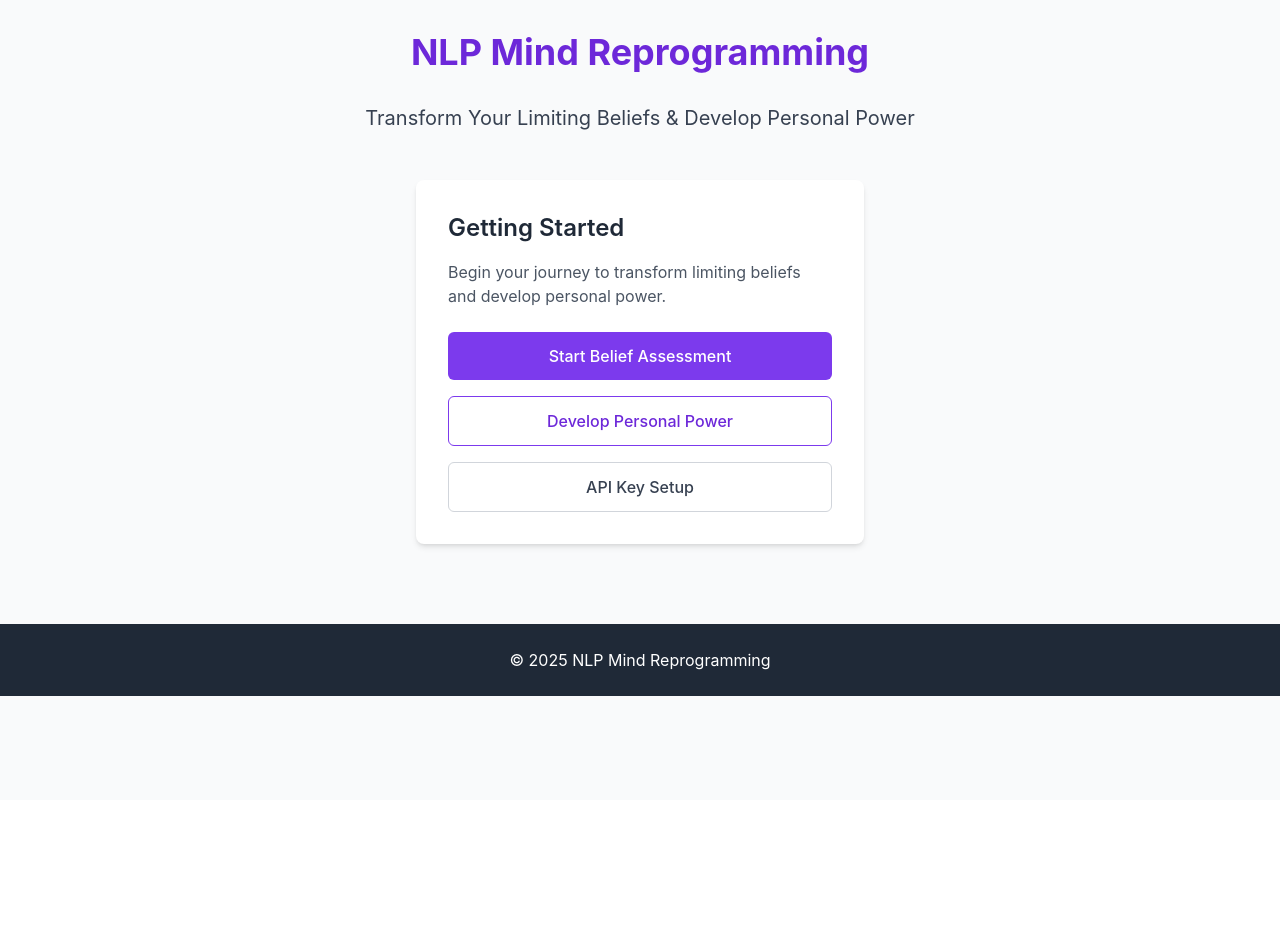
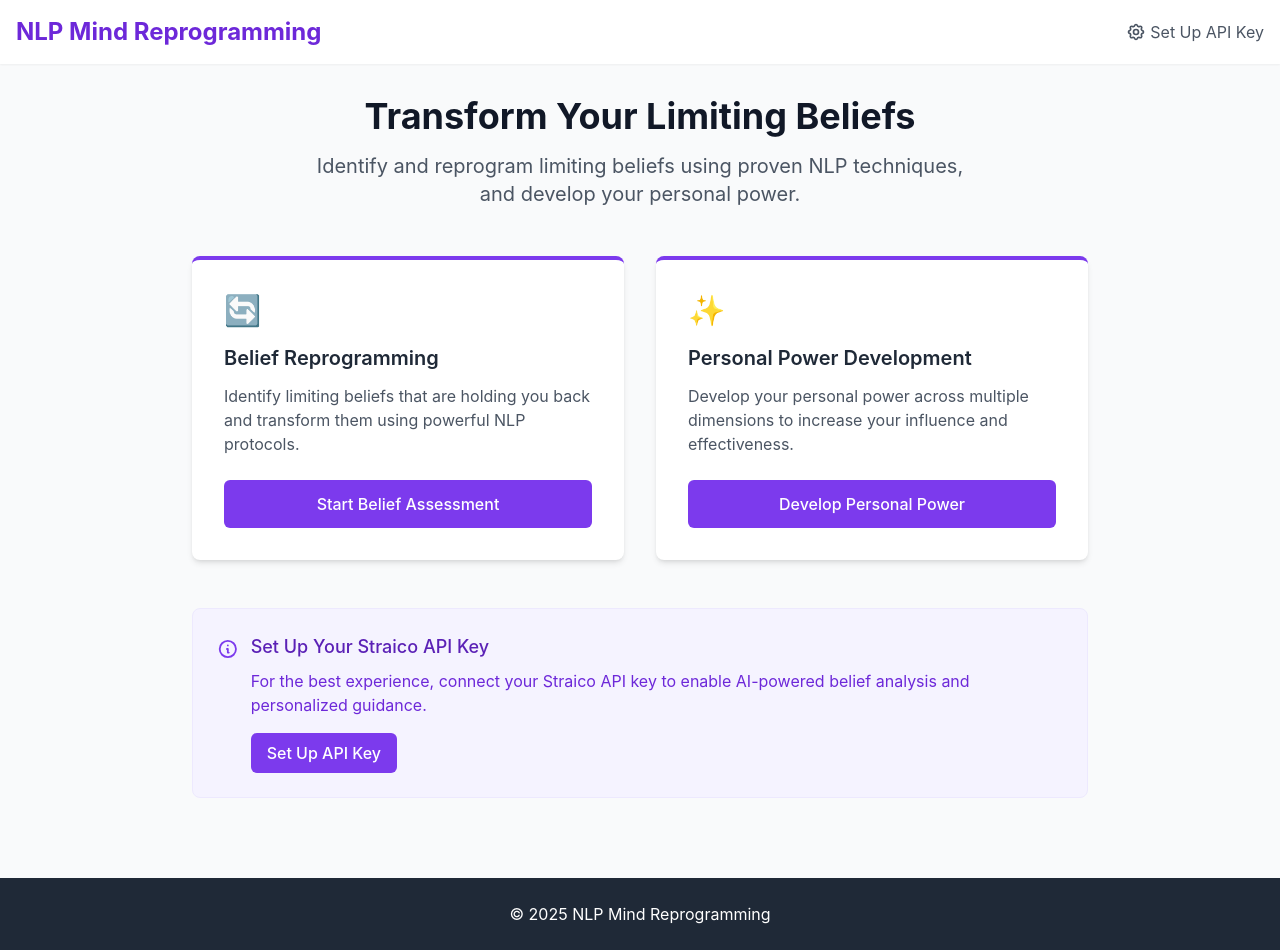
Before and after one commit to SaviorSefa/nlp-mind-reprogramming, a Next.js app: page / in a window 1280 px wide. Before the commit the page ends 800 px from the top, so only its background shows below. Built offline with nearby package versions, Linux system fonts and the light colour scheme.

Commit message:
Update index.js

```diff
--- a/src/pages/index.js
+++ b/src/pages/index.js
@@ -1,9 +1,10 @@
 import Head from 'next/head'
-import { useState } from 'react'
+import { useState, useEffect } from 'react'
 import BeliefAnalysisResult from '../components/assessment/BeliefAnalysisResult'
 import ProtocolExecution from '../components/protocols/ProtocolExecution'
 import PowerDevelopment from '../components/power/PowerDevelopment'
 import PowerExercise from '../components/power/PowerExercise'
+import ApiKeySetup from '../components/common/ApiKeySetup'
 
 export default function Home() {
   const [currentView, setCurrentView] = useState('home');
@@ -11,6 +12,15 @@ export default function Home() {
   const [beliefIntensity, setBeliefIntensity] = useState(7);
   const [selectedProtocol, setSelectedProtocol] = useState('');
   const [selectedPowerArea, setSelectedPowerArea] = useState('');
+  const [hasApiKey, setHasApiKey] = useState(false);
+
+  // Check for API key on component mount
+  useEffect(() => {
+    const storedKey = localStorage.getItem('straico_api_key');
+    if (storedKey) {
+      setHasApiKey(true);
+    }
+  }, []);
 
   const handleStartAssessment = () => {
     setCurrentView('assessment');
@@ -42,6 +52,11 @@ export default function Home() {
     setCurrentView('power-exercise-complete');
   };
 
+  const handleApiKeySetupComplete = () => {
+    setHasApiKey(true);
+    setCurrentView('home');
+  };
+
   return (
     <div className="min-h-screen bg-gray-50">
       <Head>
@@ -50,37 +65,84 @@ export default function Home() {
         <link rel="icon" href="/favicon.ico" />
       </Head>
 
-      <main className="container mx-auto px-4 py-8">
-        <h1 className="text-4xl font-bold text-center text-primary-700 mb-8">
+      <header className="bg-white shadow-sm">
+        <div className="container mx-auto px-4 py-4 flex justify-between items-center">
+          <h1 className="text-2xl font-bold text-primary-700">
             NLP Mind Reprogramming
           </h1>
-        <p className="text-xl text-center text-gray-700 mb-12">
-          Transform Your Limiting Beliefs & Develop Personal Power
+          <nav>
+            <button
+              onClick={() => setCurrentView('api-setup')}
+              className="text-gray-600 hover:text-primary-700 flex items-center"
+            >
+              <svg className="w-5 h-5 mr-1" fill="none" stroke="currentColor" viewBox="0 0 24 24" xmlns="http://www.w3.org/2000/svg">
+                <path strokeLinecap="round" strokeLinejoin="round" strokeWidth="2" d="M10.325 4.317c.426-1.756 2.924-1.756 3.35 0a1.724 1.724 0 002.573 1.066c1.543-.94 3.31.826 2.37 2.37a1.724 1.724 0 001.065 2.572c1.756.426 1.756 2.924 0 3.35a1.724 1.724 0 00-1.066 2.573c.94 1.543-.826 3.31-2.37 2.37a1.724 1.724 0 00-2.572 1.065c-.426 1.756-2.924 1.756-3.35 0a1.724 1.724 0 00-2.573-1.066c-1.543.94-3.31-.826-2.37-2.37a1.724 1.724 0 00-1.065-2.572c-1.756-.426-1.756-2.924 0-3.35a1.724 1.724 0 001.066-2.573c-.94-1.543.826-3.31 2.37-2.37.996.608 2.296.07 2.572-1.065z"></path>
+                <path strokeLinecap="round" strokeLinejoin="round" strokeWidth="2" d="M15 12a3 3 0 11-6 0 3 3 0 016 0z"></path>
+              </svg>
+              {hasApiKey ? 'API Settings' : 'Set Up API Key'}
+            </button>
+          </nav>
+        </div>
+      </header>
+
+      <main className="container mx-auto px-4 py-8">
+        {currentView === 'home' && (
+          <div className="max-w-4xl mx-auto">
+            <div className="text-center mb-12">
+              <h2 className="text-4xl font-bold text-gray-900 mb-4">Transform Your Limiting Beliefs</h2>
+              <p className="text-xl text-gray-600 max-w-2xl mx-auto">
+                Identify and reprogram limiting beliefs using proven NLP techniques, and develop your personal power.
               </p>
+            </div>
 
-        {currentView === 'home' && (
-          <div className="max-w-md mx-auto bg-white rounded-lg shadow-md p-8">
-            <h2 className="text-2xl font-semibold text-gray-800 mb-4">Getting Started</h2>
+            <div className="grid grid-cols-1 md:grid-cols-2 gap-8">
+              <div className="bg-white rounded-lg shadow-md p-8 border-t-4 border-primary-600">
+                <div className="text-3xl mb-4">🔄</div>
+                <h3 className="text-xl font-semibold text-gray-800 mb-3">Belief Reprogramming</h3>
                 <p className="text-gray-600 mb-6">
-              Begin your journey to transform limiting beliefs and develop personal power.
+                  Identify limiting beliefs that are holding you back and transform them using powerful NLP protocols.
                 </p>
-            <div className="space-y-4">
                 <button
                   onClick={handleStartAssessment}
                   className="w-full bg-primary-600 hover:bg-primary-700 text-white font-medium py-3 px-4 rounded-md transition-colors">
                   Start Belief Assessment
                 </button>
+              </div>
+
+              <div className="bg-white rounded-lg shadow-md p-8 border-t-4 border-primary-600">
+                <div className="text-3xl mb-4">✨</div>
+                <h3 className="text-xl font-semibold text-gray-800 mb-3">Personal Power Development</h3>
+                <p className="text-gray-600 mb-6">
+                  Develop your personal power across multiple dimensions to increase your influence and effectiveness.
+                </p>
                 <button
-                onClick={() => setCurrentView('power-development')}
-                className="w-full bg-white border border-primary-600 hover:bg-primary-50 text-primary-700 font-medium py-3 px-4 rounded-md transition-colors">
+                  onClick={()  => setCurrentView('power-development')}
+                  className="w-full bg-primary-600 hover:bg-primary-700 text-white font-medium py-3 px-4 rounded-md transition-colors">
                   Develop Personal Power
                 </button>
+              </div>
+            </div>
+
+            {!hasApiKey && (
+              <div className="mt-12 bg-primary-50 rounded-lg p-6 border border-primary-100">
+                <div className="flex items-start">
+                  <svg className="w-6 h-6 text-primary-600 mt-1 mr-3" fill="none" stroke="currentColor" viewBox="0 0 24 24" xmlns="http://www.w3.org/2000/svg">
+                    <path strokeLinecap="round" strokeLinejoin="round" strokeWidth="2" d="M13 16h-1v-4h-1m1-4h.01M21 12a9 9 0 11-18 0 9 9 0 0118 0z"></path>
+                  </svg>
+                  <div>
+                    <h3 className="text-lg font-medium text-primary-800 mb-2">Set Up Your Straico API Key</h3>
+                    <p className="text-primary-700 mb-4">
+                      For the best experience, connect your Straico API key to enable AI-powered belief analysis and personalized guidance.
+                    </p>
                     <button
-                onClick={() => setCurrentView('api-setup')}
-                className="w-full bg-white border border-gray-300 hover:bg-gray-50 text-gray-700 font-medium py-3 px-4 rounded-md transition-colors">
-                API Key Setup
+                      onClick={()  => setCurrentView('api-setup')}
+                      className="bg-primary-600 hover:bg-primary-700 text-white font-medium py-2 px-4 rounded-md transition-colors">
+                      Set Up API Key
                     </button>
                   </div>
+                </div>
+              </div>
+            )}
           </div>
         )}
 
@@ -242,6 +304,17 @@ export default function Home() {
             </div>
           </div>
         )}
+
+        {currentView === 'api-setup' && (
+          <div className="max-w-2xl mx-auto bg-white rounded-lg shadow-md p-8">
+            <h2 className="text-2xl font-semibold text-gray-800 mb-6">API Key Setup</h2>
+
+            <ApiKeySetup
+              onComplete={handleApiKeySetupComplete}
+              onBack={() => setCurrentView('home')}
+            />
+          </div>
+        )}
       </main>
 
       <footer className="mt-12 py-6 bg-gray-800 text-white text-center">
```
Lines whose indentation alone changed are shown as unchanged.
